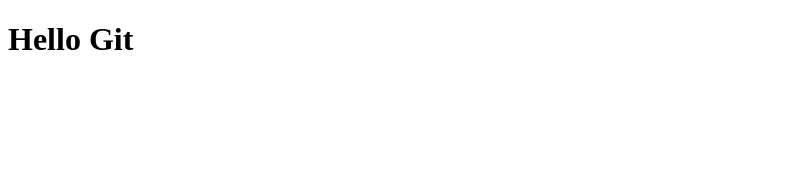
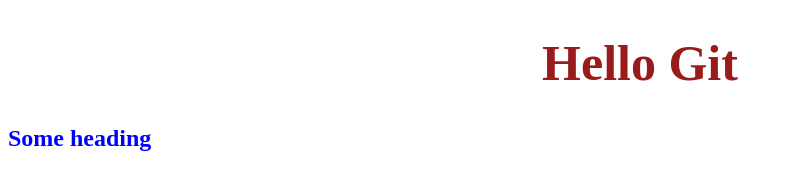
Before and after one commit to VadymBoiko/git-test, a plain HTML site: page index.html in a window 1280 px wide. Shown: the whole page, without its empty margins (0-793 px from the left). Drawn offline with Linux system fonts and the light colour scheme.

Commit message:
Added main.js and modified main.css, index.html

```diff
--- a/index.html
+++ b/index.html
@@ -5,10 +5,11 @@
     <meta http-equiv="X-UA-Compatible" content="IE=edge">
     <meta name="viewport" content="width=device-width, initial-scale=1.0">
     <title>Document</title>
+    <link rel="stylesheet" href="main.css">
 </head>
 <body>
 
     <h1>Hello Git</h1>
-
+    <h2>Some heading</h2>
 </body>
 </html>
--- a/main.css
+++ b/main.css
@@ -3,3 +3,6 @@ h1{
     font-size: 50px;
     color: rgb(153, 28, 28);
 }
+h2{
+    color: blue;
+}
--- /dev/null
+++ b/main.js
@@ -0,0 +1,4 @@
+function sayHello(){
+    console.log('Hello Git');
+}
+sayHello()
```
